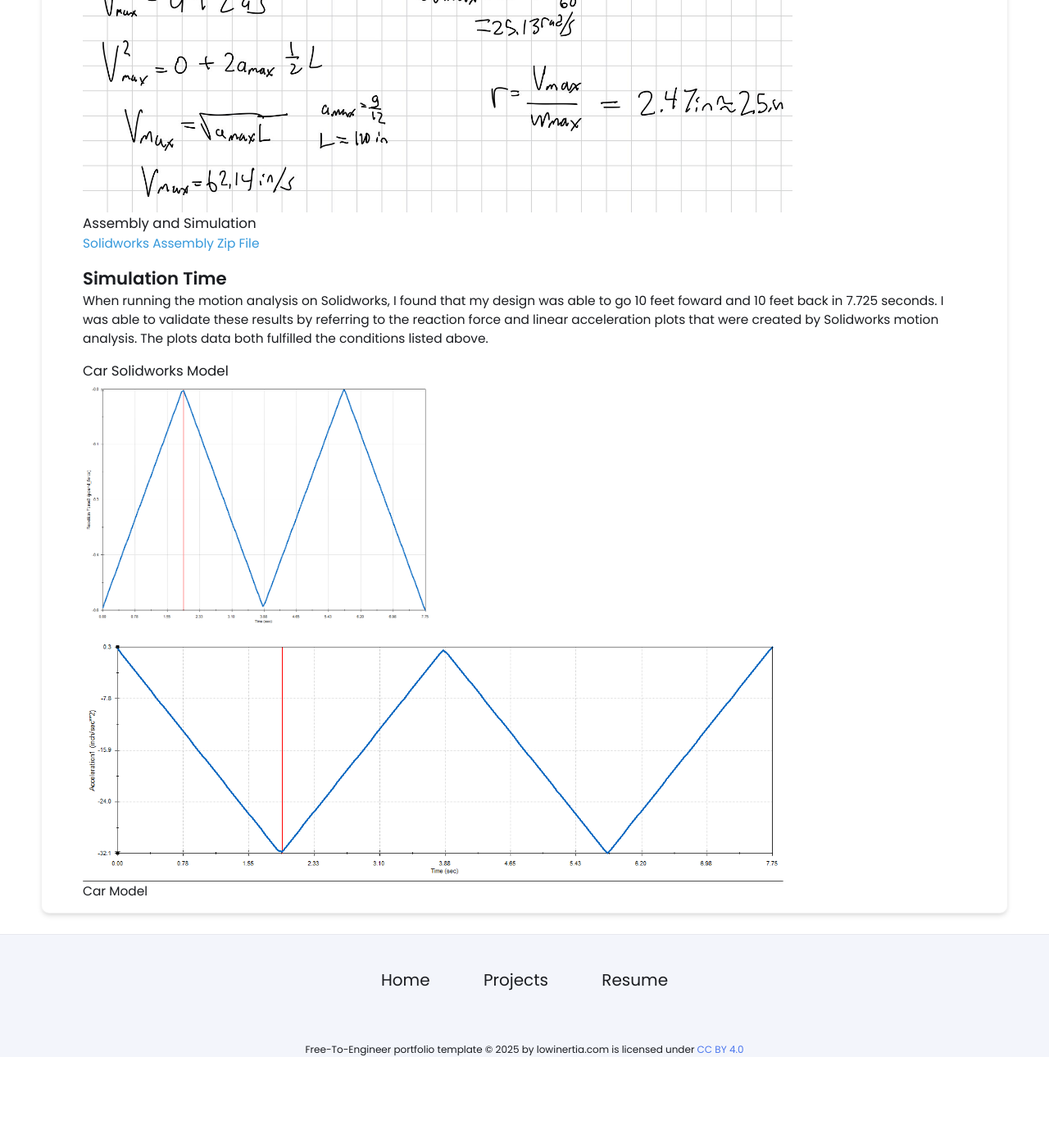
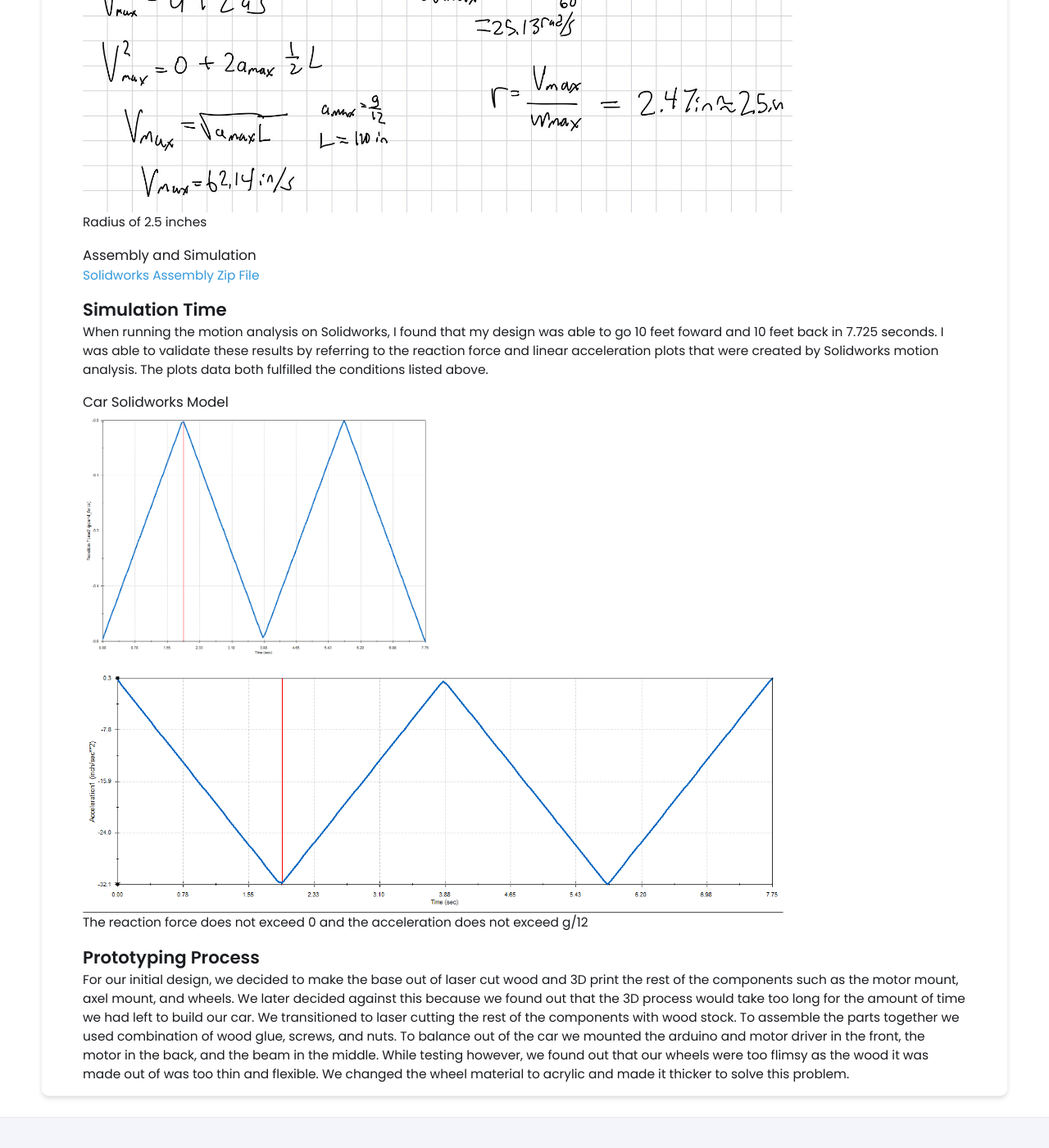
Before and after one commit to michael-vuong/michael-vuong.github.io, a Jekyll site: the page built from _projects/MotorSpeedControl/index.md, in a window 1280 px wide and 1400 px high, scrolled down 2308 px. Shown: the whole window at 82% size. Built offline with Jekyll 4.4.1, drawn with Linux system fonts in a browser that asks for light colours; before the commit the page ends 3597 px from its top, so only the background shows below that.

Commit message:
Update index.md

```diff
--- a/_projects/MotorSpeedControl/index.md
+++ b/_projects/MotorSpeedControl/index.md
@@ -31,7 +31,7 @@ Car Model
 The radius of the wheel was also an important factor in my design. To determine the best wheel radius I used kinematic equations and linear-rotaional relationship equations.
 
 {% include image-gallery.html images="Motor Speed Control Assignment-3.jpg" height="300" %}
-
+Radius of 2.5 inches
 
 ### Assembly and Simulation
 [Solidworks Assembly Zip File](https://drive.google.com/file/d/10_lBNCp1_xFcNAUBQ0WyM6Ow-17mYM3Y/view?usp=sharing)
@@ -42,4 +42,7 @@ When running the motion analysis on Solidworks, I found that my design was able
 
 ### Car Solidworks Model
 {% include image-gallery.html images="BarReactionPlot.png, BarAccelerationPlot.png" height="300" %}
-Car Model
+The reaction force does not exceed 0 and the acceleration does not exceed g/12
+
+## Prototyping Process
+For our initial design, we decided to make the base out of laser cut wood and 3D print the rest of the components such as the motor mount, axel mount, and wheels. We later decided against this because we found out that the 3D process would take too long for the amount of time we had left to build our car. We transitioned to laser cutting the rest of the components with wood stock. To assemble the parts together we used combination of wood glue, screws, and nuts. To balance out of the car we mounted the arduino and motor driver in the front, the motor in the back, and the beam in the middle. While testing however, we found out that our wheels were too flimsy as the wood it was made out of was too thin and flexible. We changed the wheel material to acrylic and made it thicker to solve this problem.
```
